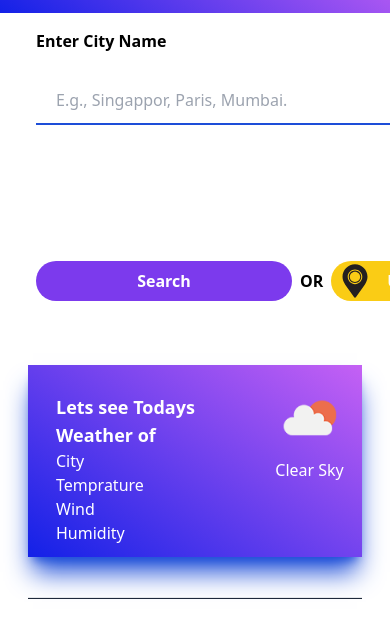
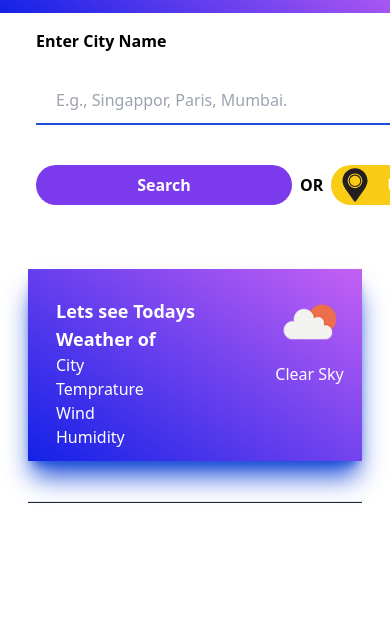
Before and after one commit to Pritesh-2007/weather-app, a plain HTML site: page src/index.html in a window 390 px wide. Shown: the part 51-688 px from the top of the page. Drawn offline with Linux system fonts and the light colour scheme.

Commit message:
chage added

```diff
--- a/src/index.html
+++ b/src/index.html
@@ -45,7 +45,7 @@
  <main class="flex flex-col  px-5 lg:flex-row">
  <div class="flex flex-col justify-items-center flex-wrap p-4">
     <h2 class=" h-12 font-semibold">Enter City Name</h2>
-    <div class="flex flex-col lg:w-60 h-36">
+    <div class="flex flex-col lg:h-36">
     <input class="h-12 outline-none border-b-2 border-blue-700 p-5 lg:"id="city" type="text" placeholder="E.g., Singappor, Paris, Mumbai."/>
     <div id="myDropdown" class="dropdown-content h-24"></div>
     </div>
```
Also changed, not shown: src/output.css.
